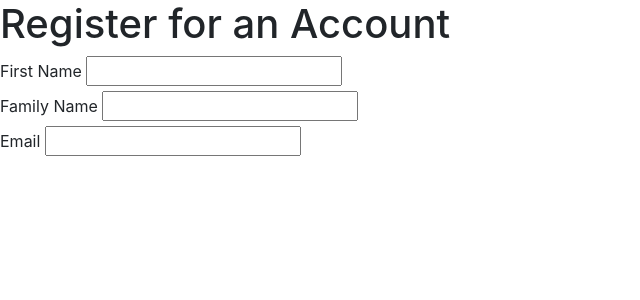
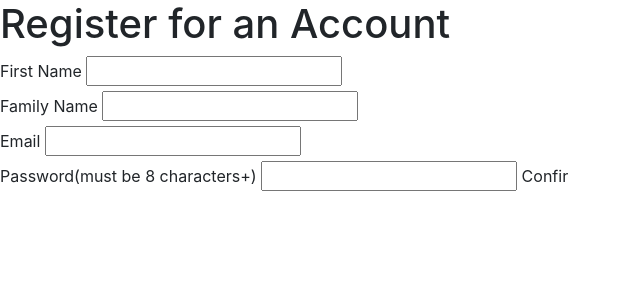
Before and after one commit to ArchDiver/FlaskAPI, a Flask app: template flask_api/templates/register.html in a window 1280 px wide. Shown: the top 300 px of the page, without its empty margins (0-640 px from the left). Run offline with Flask 2, Linux system fonts and the light colour scheme; the template is opened without the code that fills it, so the values that code supplies are empty; parts of the project's set-up code (start-up, migrations or seed data) failed here and were passed over; some libraries are stand-ins or nearby versions.

Commit message:
register

```diff
--- a/flask_api/templates/register.html
+++ b/flask_api/templates/register.html
@@ -6,10 +6,14 @@
         <form action="">
             <label for="firstname">First Name</label>
                 <input type="text" id="name"><br>
-                <label for="familyname">Family Name</label>
+            <label for="familyname">Family Name</label>
                 <input type="text" id="name"><br>
             <label for="email">Email</label>
-                <input type="email">
+                <input type="email"><br>
+            <label for="password1">Password(must be 8 characters+)</label>
+                <input type="password" id="password1" minlength="8">
+            <label for="password2">Confir</label>
+
 
 
         </form>
```
